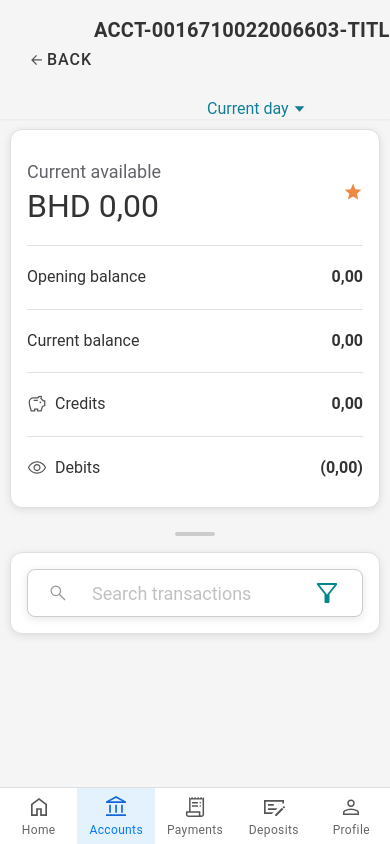
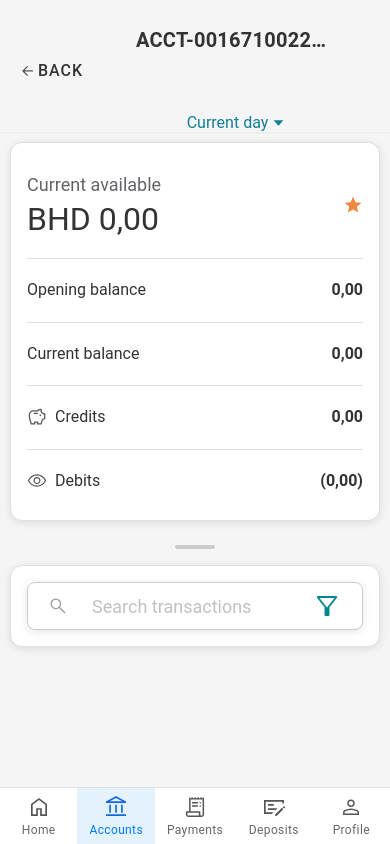
Before and after one commit to gavinhamilton1/access-mobile-web, a React (Vite) app: page /accounts/account-details/1 in a window 390 px wide. Built offline with nearby package versions, Linux system fonts and the light colour scheme.

Commit message:
Enhance AccountDetails page layout and styling; add constraints for account title and improve header structure for better alignment and responsiveness.

```diff
--- a/src/pages/AccountDetails.tsx
+++ b/src/pages/AccountDetails.tsx
@@ -197,19 +197,21 @@ const AccountDetails: React.FC = () => {
 
   return (
     <IonPage>
-      <IonHeader className="standard-header">
+
+<IonHeader className="standard-header">
         <IonToolbar>
-          <div className="account-details-header-layout">
-            <div className="back-button-column">
-              <IonButton fill="clear" className="back-button" onClick={handleBackClick}>
+          <div className="header-content">
+            <div className="header-left">
+            <IonButton fill="clear" className="back-button" onClick={handleBackClick}>
                 <img src="/images/ArrowUp.svg" alt="Back" className="icon-small" style={{transform: 'rotate(-90deg)'}} />
                 <span>Back</span>
               </IonButton>
+
             </div>
-            <div className="title-column">
-              <IonTitle>{account.name}</IonTitle>
-              <IonList>
-  <IonItem>
+            <div className="header-center">
+              <IonTitle>
+                <div className="account-title-constrained">{account.name}</div>
+              </IonTitle>
               <IonSelect
                 value="Current day"
                 interface="popover"
@@ -219,15 +221,17 @@ const AccountDetails: React.FC = () => {
                 <IonSelectOption value="Prior day">Prior day</IonSelectOption>
                 <IonSelectOption value="Last week">Last week</IonSelectOption>
               </IonSelect>
-              </IonItem>
-              </IonList>
             </div>
-            <div className="empty-column">
-              {/* Empty for balance */}
+            <div className="header-right">
             </div>
           </div>
         </IonToolbar>
       </IonHeader>
+
+
+
+
+
 
       <IonContent fullscreen>
         <div className="page-content">
--- a/src/styles.css
+++ b/src/styles.css
@@ -190,6 +190,9 @@ ion-header::part(native) {
 .icon-medium {
   width: 24px;
   height: 24px;
+  position: relative;
+  z-index: 101;
+  pointer-events: auto;
 }
 
 .icon-dot {
@@ -979,6 +982,16 @@ ion-toolbar {
   padding: 0;
 }
 
+.account-title-constrained {
+  max-width: 200px;
+  overflow: hidden;
+  text-overflow: ellipsis;
+  white-space: nowrap;
+  text-align: center;
+  margin: 0 auto;
+  display: block;
+}
+
 /* Standard page title styling - consistent across all pages */
 ion-title {
   color: #333 !important;
@@ -990,6 +1003,11 @@ ion-title {
   text-align: center !important;
   margin: 18px auto !important;
   padding: 0 !important;
+  overflow: hidden;
+  text-overflow: ellipsis;
+  white-space: nowrap;
+  align-items: center;
+  justify-content: center;
 }
 
 /* Header layout for three-column design */
@@ -1042,6 +1060,8 @@ ion-title {
   justify-content: flex-end;
   min-width: 100px;
   padding-left: 20px;
+  position: relative;
+  z-index: 100;
 }
 
 /* Header buttons */
```
